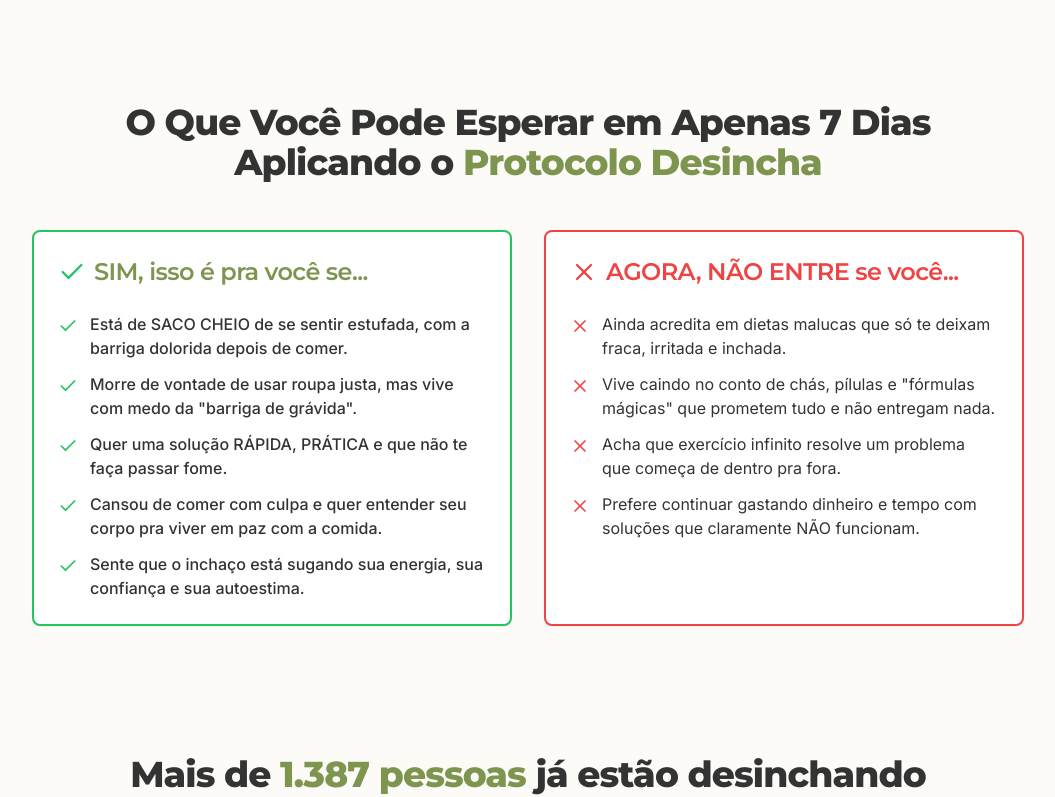
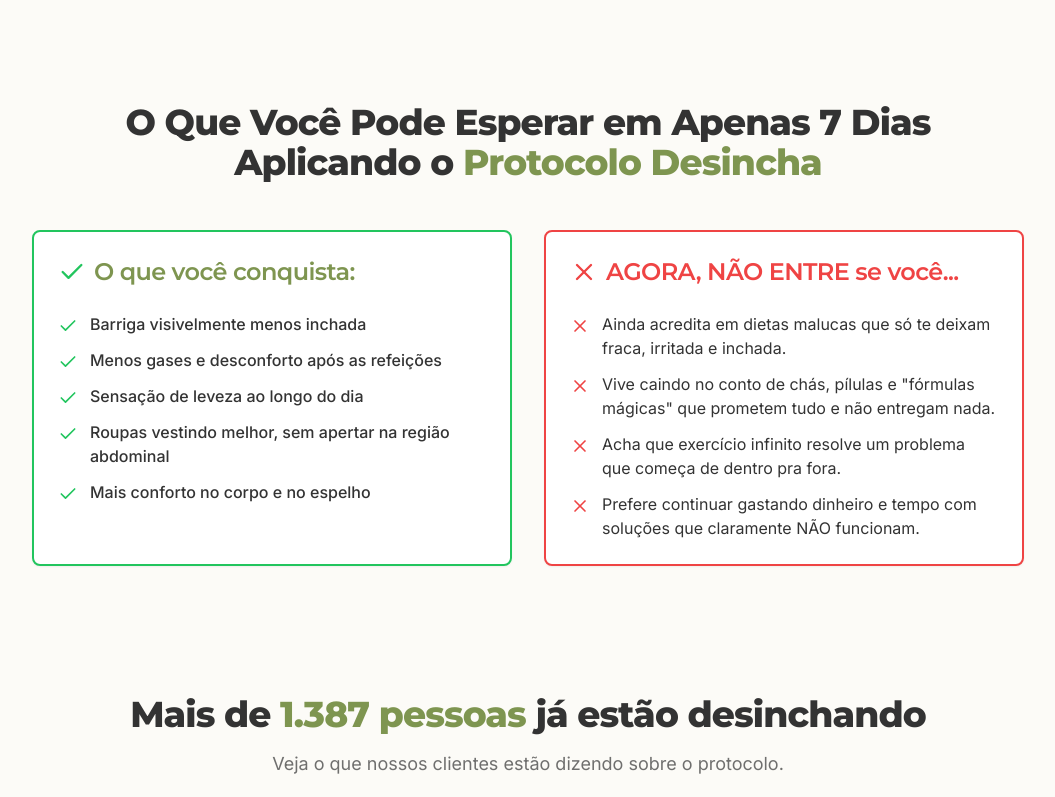
Before and after one commit to batatafaver/desinchafoodmap, a Next.js app: page / in a window 1280 px wide. Shown: the part 1213-2010 px from the top of the page, without its empty margins (112-1167 px from the left). Built offline with nearby package versions, Linux system fonts and the light colour scheme.

Commit message:
Altere a sessão, da imagem, para estes pontos ai
Barriga visivelmente m

```diff
--- a/src/components/landing/ForWhom.tsx
+++ b/src/components/landing/ForWhom.tsx
@@ -4,11 +4,11 @@ import { Check, X } from 'lucide-react';
 import { Card, CardContent, CardHeader, CardTitle } from '@/components/ui/card';
 
 const forYou = [
-    'Está de SACO CHEIO de se sentir estufada, com a barriga dolorida depois de comer.',
-    'Morre de vontade de usar roupa justa, mas vive com medo da "barriga de grávida".',
-    'Quer uma solução RÁPIDA, PRÁTICA e que não te faça passar fome.',
-    'Cansou de comer com culpa e quer entender seu corpo pra viver em paz com a comida.',
-    'Sente que o inchaço está sugando sua energia, sua confiança e sua autoestima.',
+    'Barriga visivelmente menos inchada',
+    'Menos gases e desconforto após as refeições',
+    'Sensação de leveza ao longo do dia',
+    'Roupas vestindo melhor, sem apertar na região abdominal',
+    'Mais conforto no corpo e no espelho',
 ];
 
 const notForYou = [
@@ -32,7 +32,7 @@ export default function ForWhom() {
                 <CardHeader>
                     <CardTitle className="font-headline text-2xl text-primary flex items-center gap-2">
                         <Check className="h-7 w-7 text-green-500"/>
-                        SIM, isso é pra você se...
+                        O que você conquista:
                     </CardTitle>
                 </CardHeader>
                 <CardContent>
```
